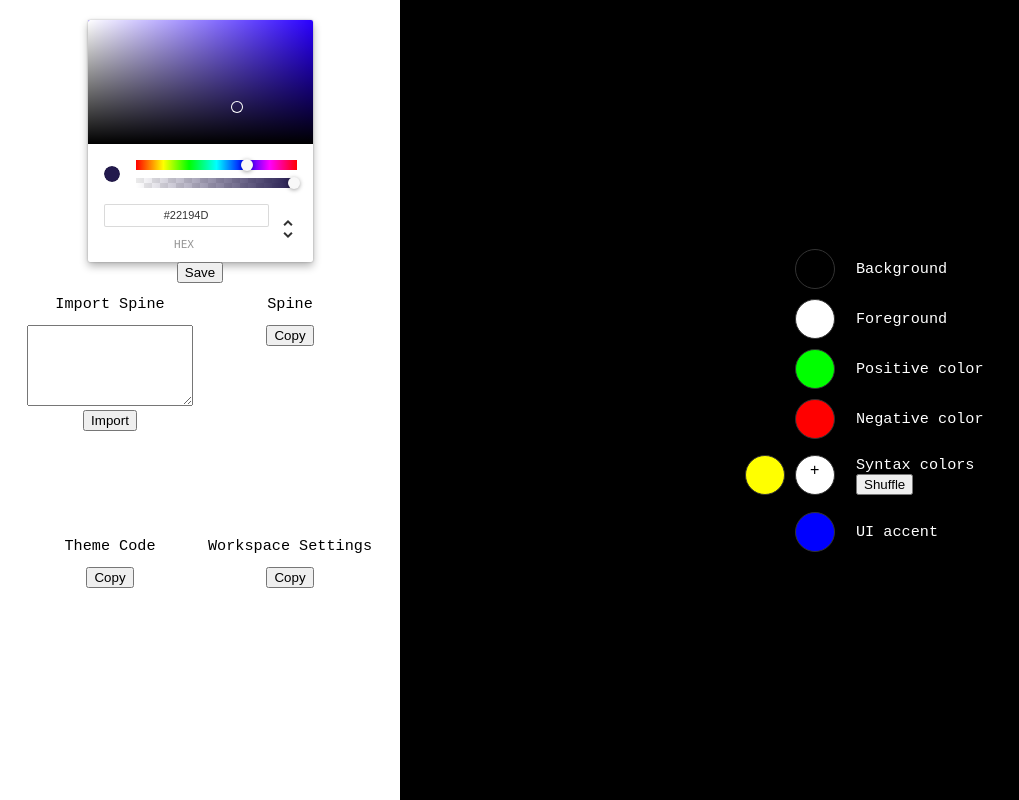
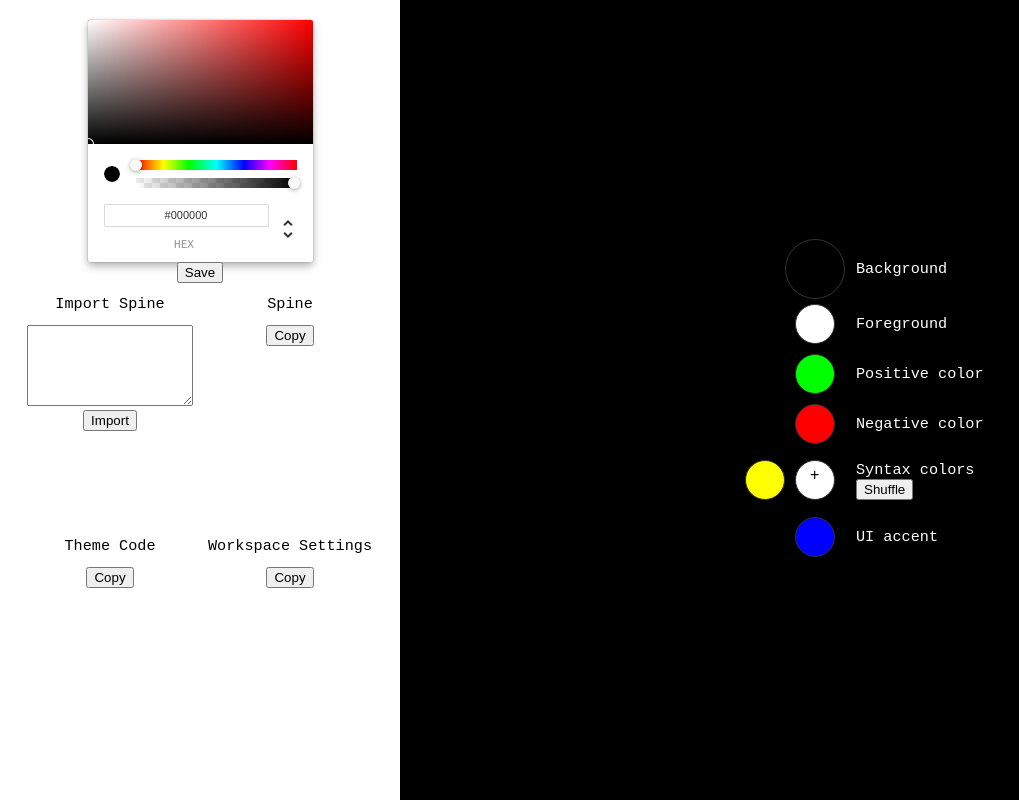
Before and after one commit to kenziebottoms/vscolor, a React (Create React App) app: page / in a window 1280 px wide. Shown: the whole page, without its empty margins (0-1019 px from the left). Built offline with nearby package versions, Linux system fonts and the light colour scheme; the HTML template or start-up script is replaced by a standard one.

Commit message:
clean up active color handling

```diff
--- a/src/App.js
+++ b/src/App.js
@@ -8,7 +8,7 @@ const _ = require('lodash');
 class App extends Component {
   constructor(props) {
     super(props);
-    this.state = { theme: null };
+    this.state = { theme: null, active: 'bg' };
     this.state.theme = this.getSaved();
   }
 
@@ -42,19 +42,13 @@ class App extends Component {
   };
 
   // get color value of active swatch
-  getActiveColor = () => {
-    // syntax colors
-    if (this.state.active && this.state.active.indexOf('syntax') !== -1) {
-      return this.state.theme.syntax[this.state.active.split(':')[1]];
-    }
-    // non-syntax
-    else {
-      return this.state.theme[this.state.active];
-    }
-  };
+  getActiveColor = () =>
+    this.state.active.indexOf('syntax') !== -1
+      ? this.state.theme.syntax[this.state.active.split(':')[1]]
+      : this.state.theme[this.state.active];
 
   // update color value of active swatch
-  updateActiveColor = c => {
+  updateActiveColor = (c, _e) => {
     // copy theme to update
     //   like a POST intead of a PUT
     let stateUpdate = { theme: this.state.theme };
--- a/src/ColorPicker.js
+++ b/src/ColorPicker.js
@@ -6,7 +6,7 @@ class ColorPicker extends Component {
     color: '#fff',
   };
 
-  change = (c, e) => {
+  change = (c, _e) => {
     this.setState({ color: c.hex });
   };
 
```
